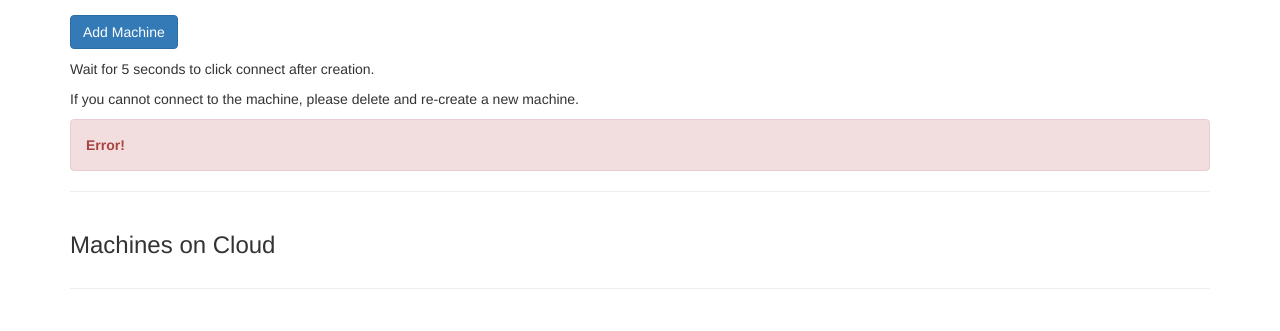
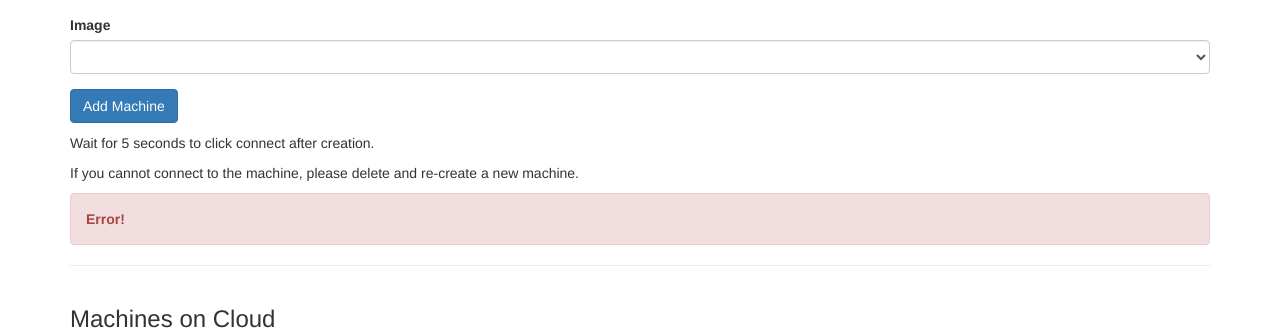
Before and after one commit to cati-neuroimaging/casa_cloud, a Python web app: template casa_cloud/templates/index.html in a window 1280 px wide. Shown: the part 724-1055 px from the top of the page. Run offline with Jinja, Linux system fonts and the light colour scheme; the template is opened without the code that fills it, so the values that code supplies are empty.

Commit message:
add image list

```diff
--- a/casa_cloud/templates/index.html
+++ b/casa_cloud/templates/index.html
@@ -30,6 +30,14 @@
             <select class="form-control" id="memory" name="memory">
               {% for memory in memory_options %}
                   <option value="{{memory}}">{{memory}}</option>
+              {% endfor %}
+            </select>
+          </div>
+          <div class="form-group">
+            <label for="image">Image</label>
+            <select class="form-control" id="image" name="image">
+              {% for image in images %}
+                  <option value="{{image}}">{{image}}</option>
               {% endfor %}
             </select>
           </div>
--- a/development.ini
+++ b/development.ini
@@ -18,7 +18,7 @@ min_days_to_use = 1
 local_min_available_port = 30000
 local_max_available_port = 30500
 
-docker_image_name = cati/casa_cloud:latest
+docker_image_names = {"anatomist": "cati/casa_cloud:latest", "brainvisa": "cati/casa_cloud:latest"}
 docker_image_exposed_port = 8080
 docker_image_novnc_dir = /root/noVNC
 docker_container_max_cores = 4
@@ -26,7 +26,6 @@ docker_container_max_memory = 8
 docker_container_max_num_containers = 4
 docker_container_create_lock_file = /tmp/docker_container_create_lock_file.json
 docker_container_start_opts = -v /mnt/share:/mnt/share
-
 
 # LDAP configuration
 ldap_server = ldap://127.0.0.1:389
```
Also changed, not shown: casa_cloud/models.py (+7 -7 lines), casa_cloud/views.py (+9 -2 lines).
